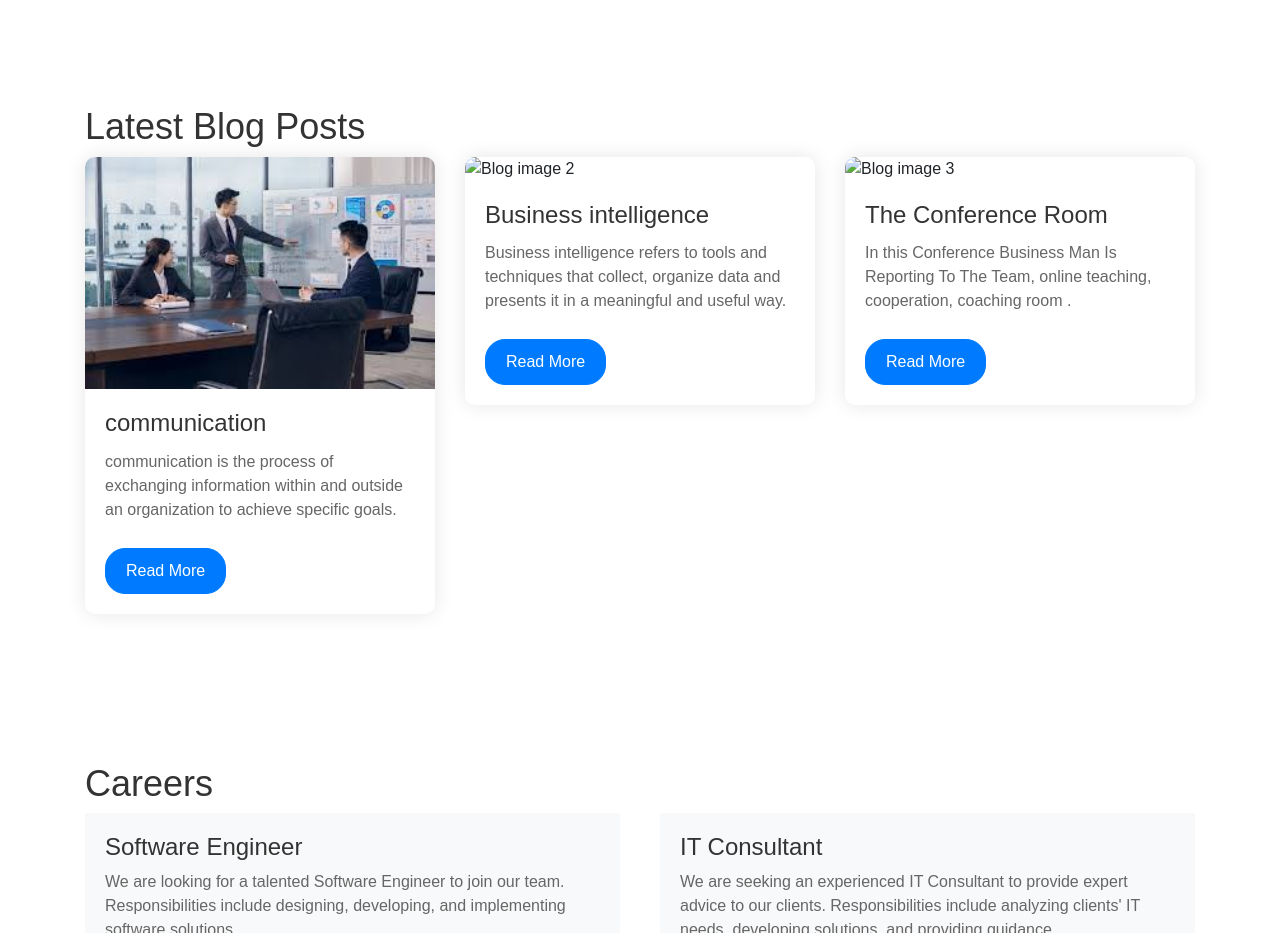
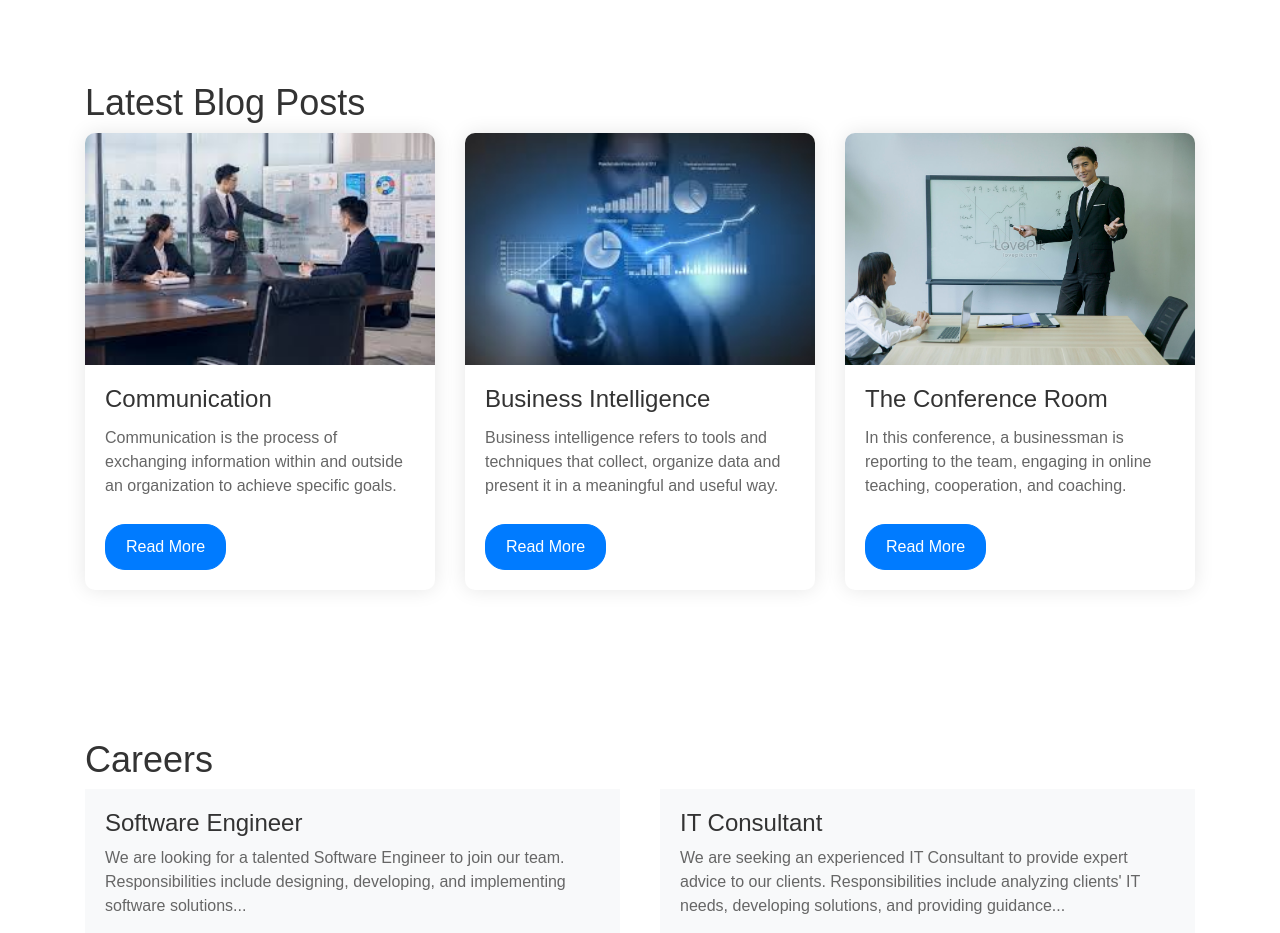
Before and after one commit to aniak18/PROJECTS, a plain HTML site: page index.html in a window 1280 px wide. Shown: the part 980-1913 px from the top of the page. Drawn offline with nearby package versions, Linux system fonts and the light colour scheme; some packages are replaced by stand-ins of ours.

Commit message:
images update

```diff
--- a/index.html
+++ b/index.html
@@ -89,7 +89,6 @@
 
 
 <!-- Blog Section -->
- <br>
 <section id="blog" class="blog-section">
   <div class="container">
     <h2>Latest Blog Posts</h2>
@@ -99,28 +98,28 @@
         <div class="card mb-4">
           <img src="./assets/images/blog1.jpeg" class="card-img-top" alt="Blog image 1">
           <div class="card-body">
-            <h5 class="card-title">communication</h5>
-            <p class="card-text">communication is the process of exchanging information within and outside an organization to achieve specific goals.</p>
+            <h5 class="card-title">Communication</h5>
+            <p class="card-text">Communication is the process of exchanging information within and outside an organization to achieve specific goals.</p>
             <a href="#" class="btn btn-primary">Read More</a>
           </div>
         </div>
       </div>
       <div class="col-md-4">
         <div class="card mb-4">
-          <img src="./assets/images/blog7.jpg" class="card-img-top" alt="Blog image 2">
+          <img src='./assets/images/blog7.jpeg' class="card-img-top" alt="Blog image 2">
           <div class="card-body">
-            <h5 class="card-title">Business intelligence</h5>
-            <p class="card-text">Business intelligence refers to tools and techniques that collect, organize data and presents it in a meaningful and useful way. </p>
+            <h5 class="card-title">Business Intelligence</h5>
+            <p class="card-text">Business intelligence refers to tools and techniques that collect, organize data and present it in a meaningful and useful way.</p>
             <a href="#" class="btn btn-primary">Read More</a>
           </div>
         </div>
       </div>
       <div class="col-md-4">
         <div class="card mb-4">
-          <img src="./assets/images/blog5.jpeg" class="card-img-top" alt="Blog image 3">
+          <img src="./assets/images/blog5.jpg" class="card-img-top" alt="Blog image 3">
           <div class="card-body">
             <h5 class="card-title">The Conference Room</h5>
-            <p class="card-text">In this Conference Business Man Is Reporting To The Team, online teaching, cooperation, coaching room .</p>
+            <p class="card-text">In this conference, a businessman is reporting to the team, engaging in online teaching, cooperation, and coaching.</p>
             <a href="#" class="btn btn-primary">Read More</a>
           </div>
         </div>
@@ -128,6 +127,7 @@
     </div>
   </div>
 </section>
+
 
 
 <!-- Careers Section -->
```
